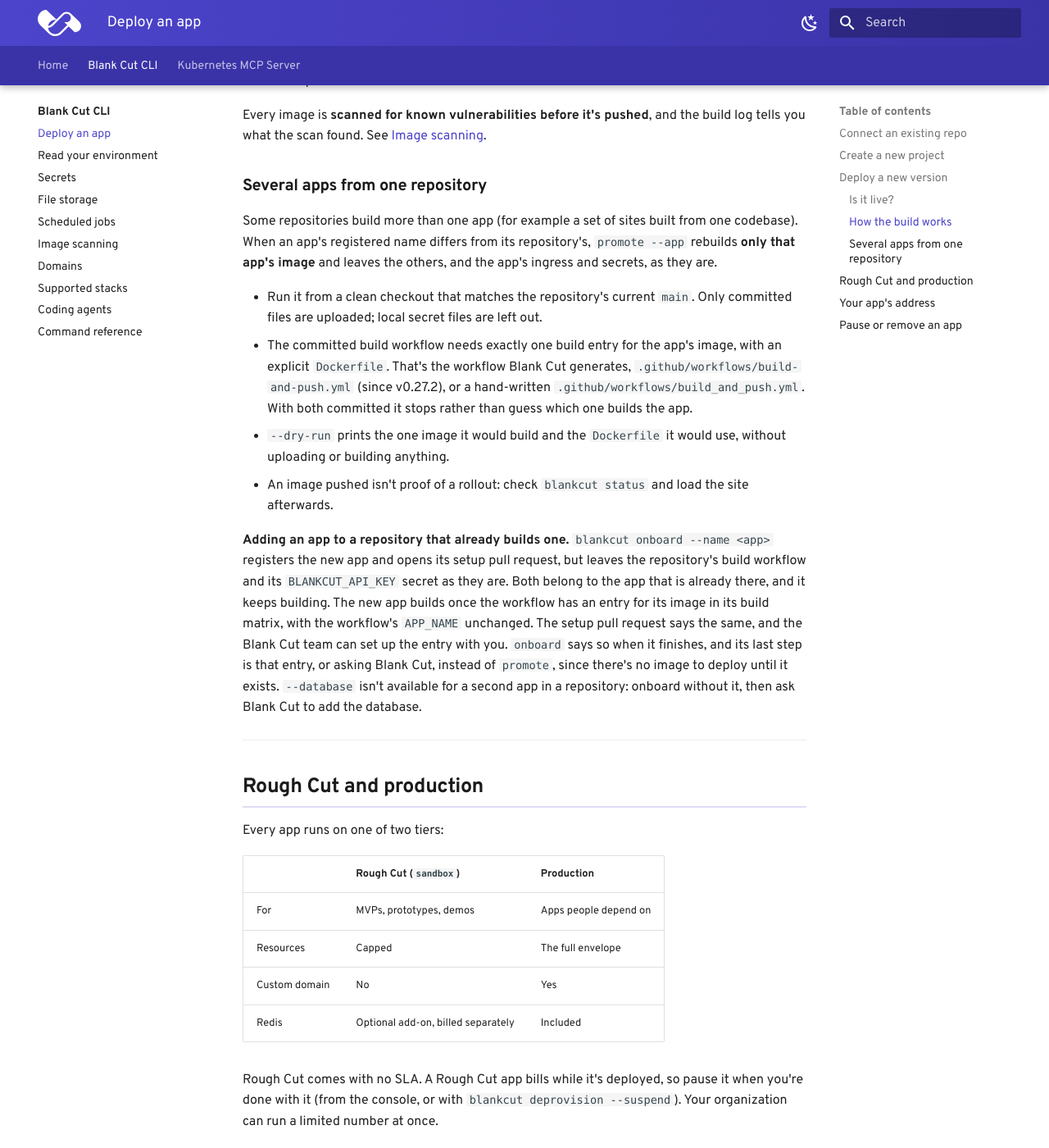
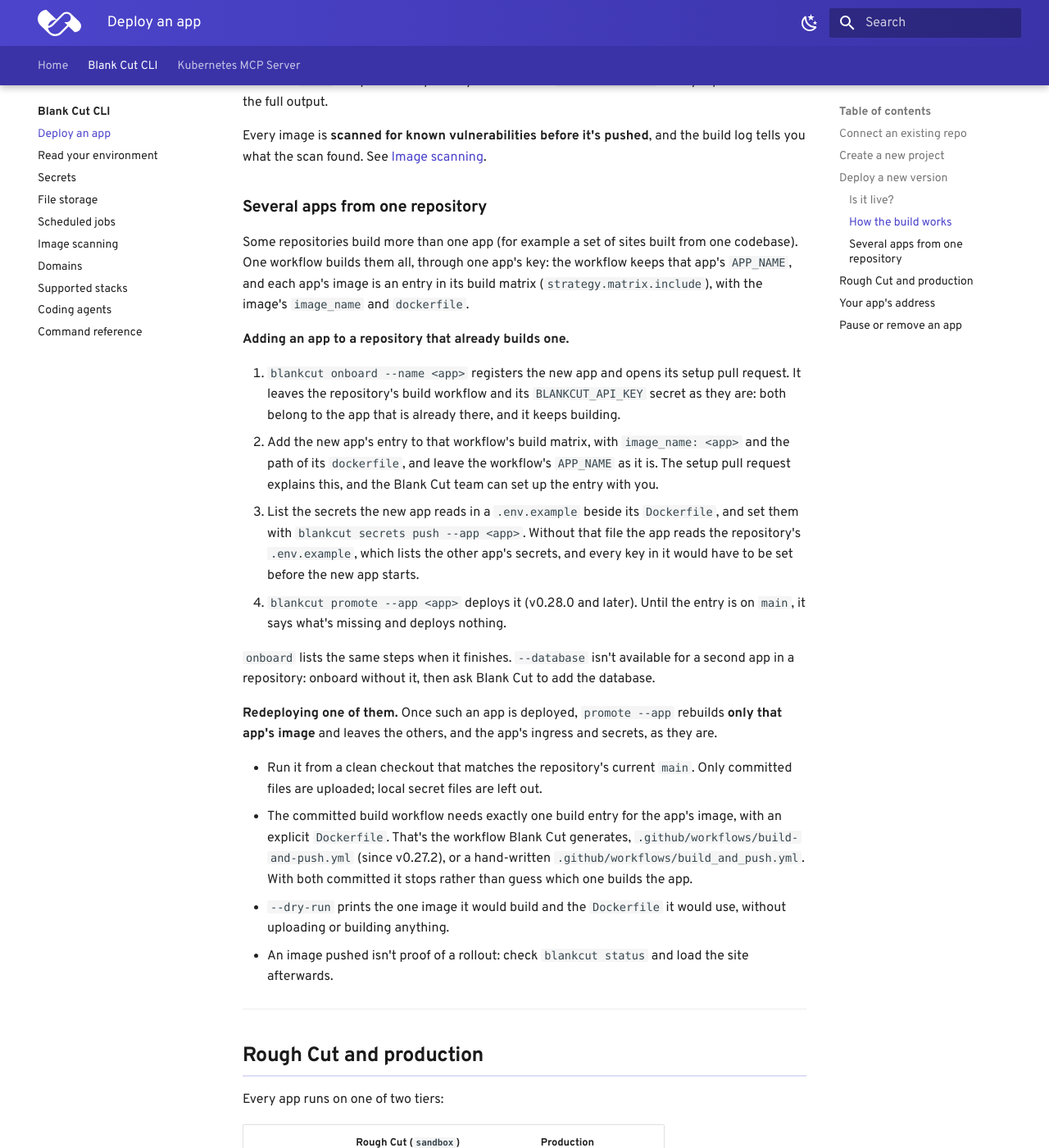
Before and after one commit to Blankcut/blankcut-docs, an MkDocs documentation site: the page built from docs/cli/deploy.md, in a window 1280 px wide and 1400 px high, scrolled down 4534 px. Shown: the whole window at 82% size. Built offline with MkDocs 1.6.1 and Material for MkDocs 9.7.7, drawn with Linux system fonts in a browser that asks for light colours; some web fonts are replaced; some of the changed text lies outside the part shown.

Commit message:
docs(deploy): promote --app gives a second app, or one onboarded under its own name, its first deploy (v0.28.0)

```diff
--- a/docs/cli/deploy.md
+++ b/docs/cli/deploy.md
@@ -49,8 +49,10 @@ blankcut promote --app my-app
 
 If the repository already has every file the setup pull request would add,
 none is opened, and the steps start at the secrets. If it already builds
-another app, the last step is different: see
-[Several apps from one repository](#several-apps-from-one-repository).
+another app, there's a step before `promote`: see
+[Several apps from one repository](#several-apps-from-one-repository). An app
+connected under a name of its own (`--name`) deploys the same way, with
+`blankcut promote --app <name>` (v0.28.0 and later).
 
 | Flag | Effect |
 |---|---|
@@ -200,9 +202,36 @@ build log tells you what the scan found. See [Image scanning](scan.md).
 ### Several apps from one repository
 
 Some repositories build more than one app (for example a set of sites built from
-one codebase). When an app's registered name differs from its repository's,
-`promote --app` rebuilds **only that app's image** and leaves the others, and
-the app's ingress and secrets, as they are.
+one codebase). One workflow builds them all, through one app's key: the workflow
+keeps that app's `APP_NAME`, and each app's image is an entry in its build
+matrix (`strategy.matrix.include`), with the image's `image_name` and
+`dockerfile`.
+
+**Adding an app to a repository that already builds one.**
+
+1. `blankcut onboard --name <app>` registers the new app and opens its setup
+   pull request. It leaves the repository's build workflow and its
+   `BLANKCUT_API_KEY` secret as they are: both belong to the app that is already
+   there, and it keeps building.
+2. Add the new app's entry to that workflow's build matrix, with
+   `image_name: <app>` and the path of its `dockerfile`, and leave the
+   workflow's `APP_NAME` as it is. The setup pull request explains this, and the
+   Blank Cut team can set up the entry with you.
+3. List the secrets the new app reads in a `.env.example` beside its
+   `Dockerfile`, and set them with `blankcut secrets push --app <app>`. Without
+   that file the app reads the repository's `.env.example`, which lists the
+   other app's secrets, and every key in it would have to be set before the new
+   app starts.
+4. `blankcut promote --app <app>` deploys it (v0.28.0 and later). Until the
+   entry is on `main`, it says what's missing and deploys nothing.
+
+`onboard` lists the same steps when it finishes. `--database` isn't available
+for a second app in a repository: onboard without it, then ask Blank Cut to add
+the database.
+
+**Redeploying one of them.** Once such an app is deployed, `promote --app`
+rebuilds **only that app's image** and leaves the others, and the app's ingress
+and secrets, as they are.
 
 - Run it from a clean checkout that matches the repository's current `main`.
   Only committed files are uploaded; local secret files are left out.
@@ -215,18 +244,6 @@ the app's ingress and secrets, as they are.
   use, without uploading or building anything.
 - An image pushed isn't proof of a rollout: check `blankcut status` and load the
   site afterwards.
-
-**Adding an app to a repository that already builds one.** `blankcut onboard
---name <app>` registers the new app and opens its setup pull request, but
-leaves the repository's build workflow and its `BLANKCUT_API_KEY` secret as
-they are. Both belong to the app that is already there, and it keeps building.
-The new app builds once the workflow has an entry for its image in its build
-matrix, with the workflow's `APP_NAME` unchanged. The setup pull request says
-the same, and the Blank Cut team can set up the entry with you. `onboard` says
-so when it finishes, and its last step is that entry, or asking Blank Cut,
-instead of `promote`, since there's no image to deploy until it exists.
-`--database` isn't available for a second app in a repository: onboard without
-it, then ask Blank Cut to add the database.
 
 ---
 
```
Also changed, not shown: docs/cli/commands.md (+1 -1 lines).
